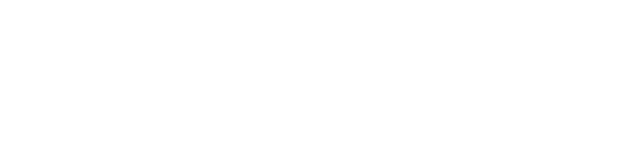
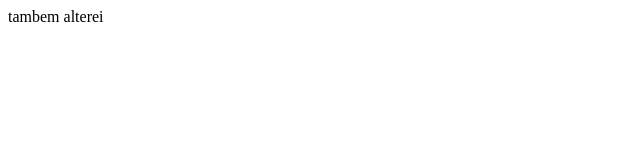
Before and after one commit to felipecembranellirev/clientdemo, a plain HTML site: page index.html in a window 1280 px wide. Shown: the whole page, without its empty margins (0-640 px from the left). Drawn offline with Linux system fonts and the light colour scheme.

Commit message:
change mod2

```diff
--- a/index.html
+++ b/index.html
@@ -1,5 +1,5 @@
 <div id=mod1></div>
-<div id=mod2></div>
+<div id=mod2>tambem alterei</div>
 <div id=mod3></div>
 <div id=mod4></div>
 <div id=mod5></div>
```
